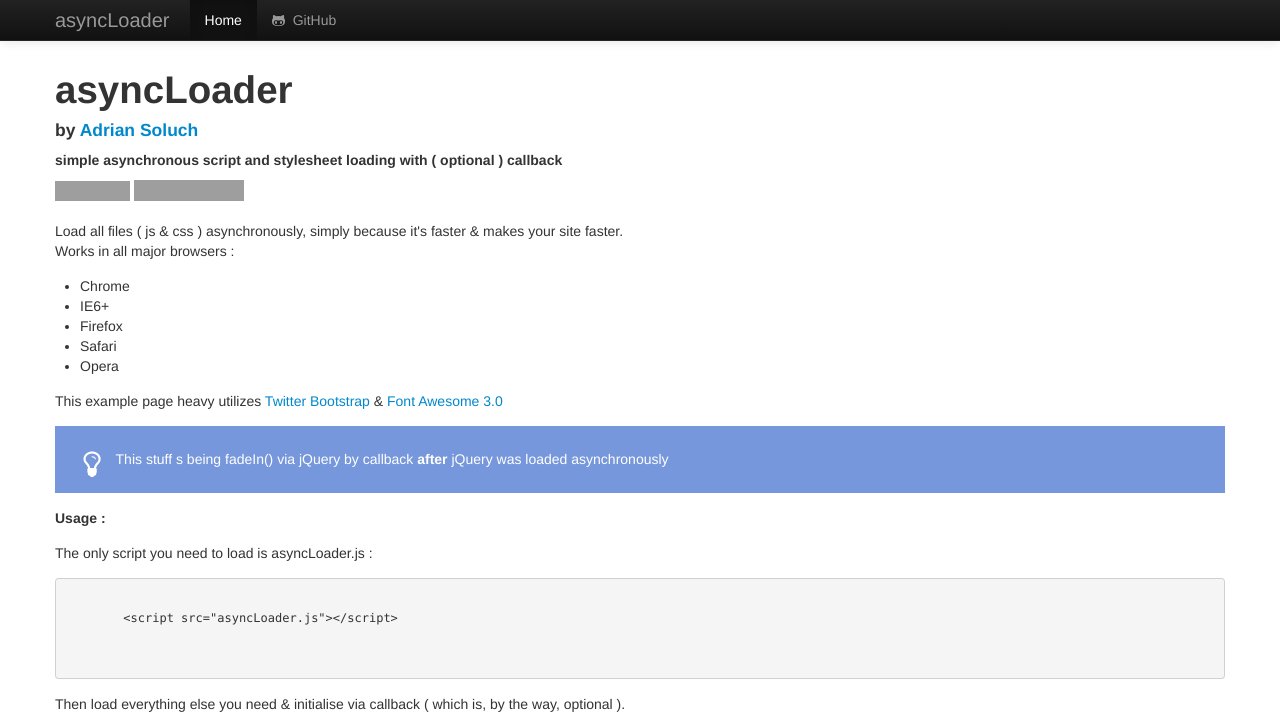
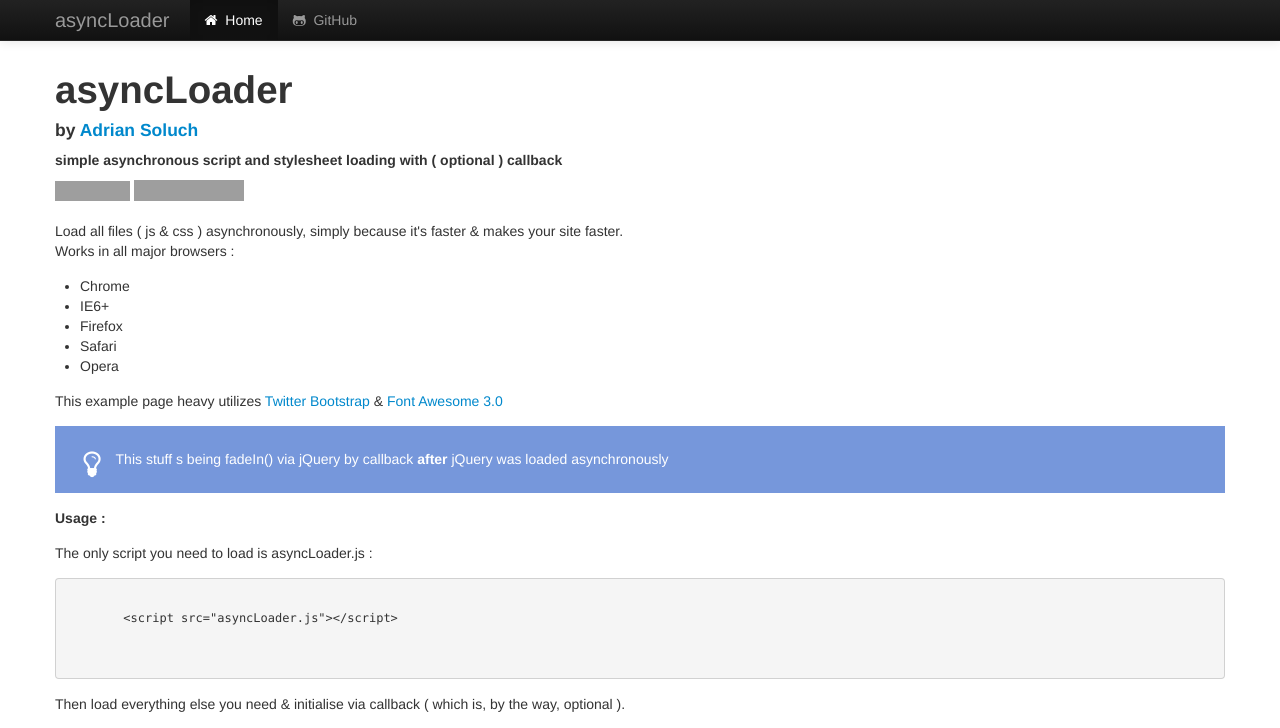
Before and after one commit to mralexgray/asyncLoader, a plain HTML site: page index.html in a window 1280 px wide. Shown: the top 728 px of the page. Drawn offline with nearby package versions, Linux system fonts and the light colour scheme; grey boxes are pictures that could not be loaded; a script that the page names is missing.

Commit message:
home link icon added

```diff
--- a/index.html
+++ b/index.html
@@ -76,7 +76,7 @@
           <a class="brand" href="/">asyncLoader</a>
           <div class="nav-collapse collapse">
             <ul class="nav">
-                <li class="active"><a href="/">Home</a></li>
+                <li class="active"><a href="/"><i class="icon-home"></i>&nbsp;&nbsp;Home</a></li>
                 <li><a href="https://github.com/n0mad01/asyncLoader" target="_blank"><i class="icon-github-alt"></i>&nbsp;&nbsp;GitHub</a></li>
             </ul>
           </div><!--/.nav-collapse -->
```
